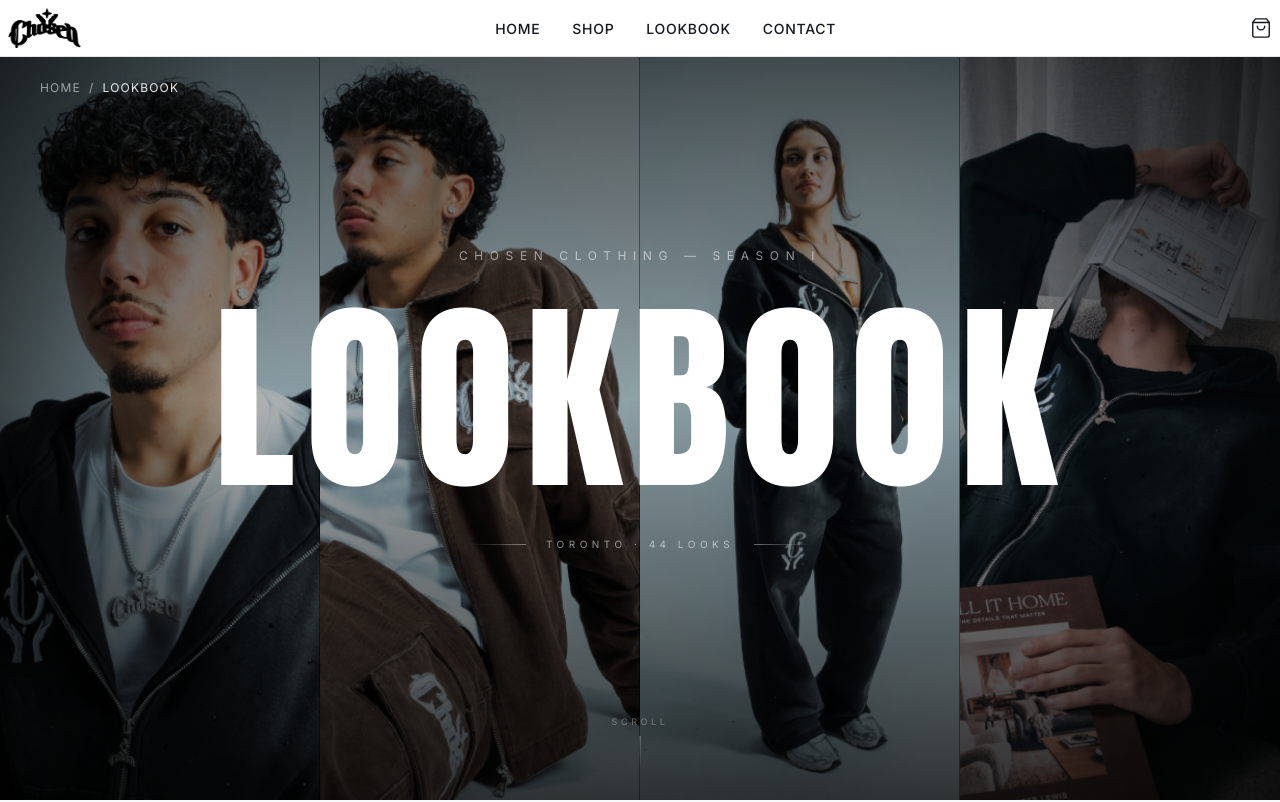
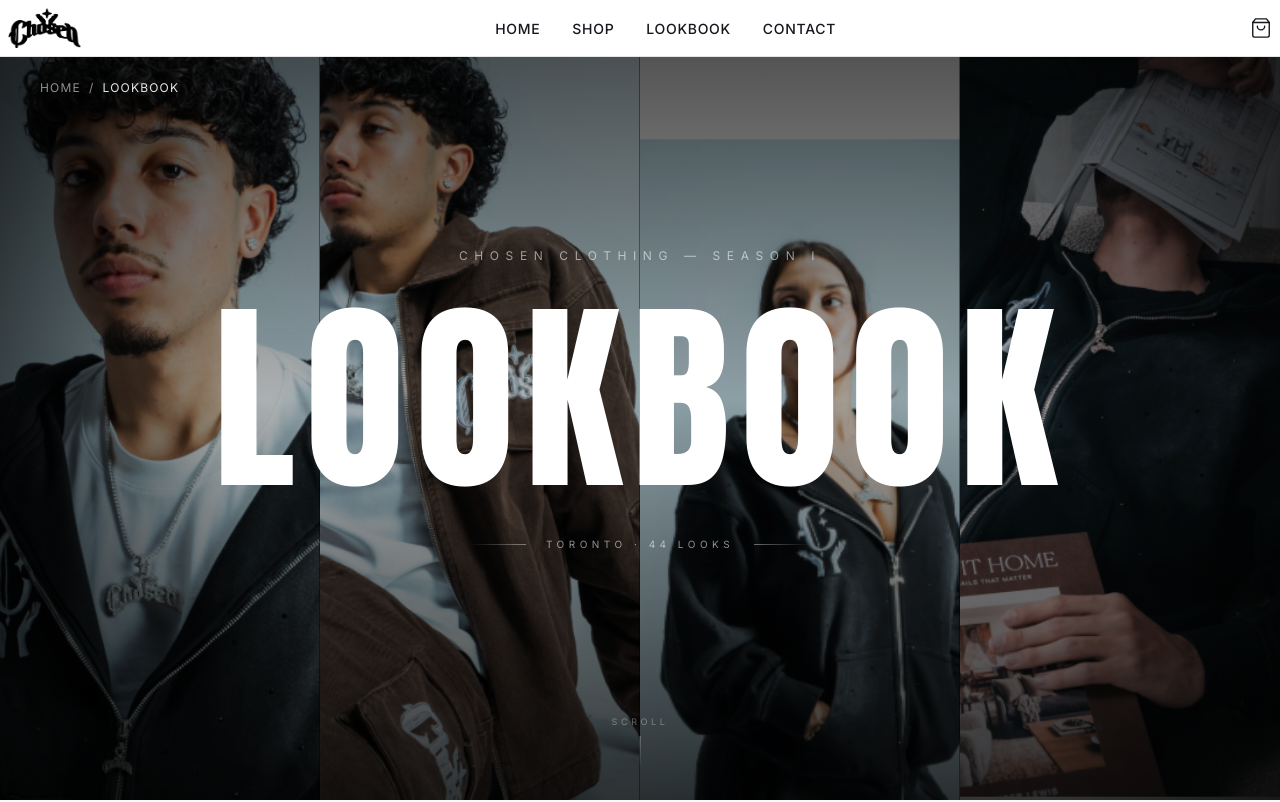
Before and after one commit to rahulmodhera1/ChosenClothing, a Next.js app: page /lookbook in a window 1280 px wide. Shown: the top 802 px of the page. Built offline with nearby package versions, Linux system fonts and the light colour scheme.

Commit message:
Align lookbook hero subjects to a common head level
Each panel shot is framed differently, so zoom + vertically nudge each one
(scale for crop room, translateY to shift, transformOrigin to anchor) to
bring the heads onto a shared level and even out subject scale.

```diff
--- a/app/lookbook/page.tsx
+++ b/app/lookbook/page.tsx
@@ -61,13 +61,16 @@ const IMAGES = [
   alt: `Chosen — Look ${img.n}`,
 }));
 
-// Four hero panels. Each gets its own focal point so the subject is framed
-// correctly inside the tall, narrow panel regardless of the shot's framing.
+// Four hero panels. Each shot is framed differently (close-up vs full-body vs
+// reclined), so we zoom + nudge each one to bring the subjects' heads onto a
+// common level and to even out how large each person reads. `scale` creates
+// vertical crop room; `ty` shifts vertically (negative = up); `origin` anchors
+// the zoom. Tune these to fine-align the heads.
 const HERO_PANELS = [
-  { src: "/images/lookbook/13.png", pos: "object-[center_22%]" }, // close-up portrait → frame the face
-  { src: "/images/lookbook/10.png", pos: "object-[center_28%]" }, // brown cargo, reclined → frame face/torso
-  { src: "/images/lookbook/20.png", pos: "object-[center_28%]" }, // full-body standing → favour upper body
-  { src: "/images/lookbook/04.png", pos: "object-center" },        // lying with book → centred
+  { src: "/images/lookbook/13.png", scale: 1.12, ty: -4, origin: "center" }, // close-up portrait
+  { src: "/images/lookbook/10.png", scale: 1.12, ty: 0, origin: "center" },  // brown cargo, reclined
+  { src: "/images/lookbook/20.png", scale: 1.6, ty: 7, origin: "top" },      // full-body standing → zoom in
+  { src: "/images/lookbook/04.png", scale: 1.18, ty: -8, origin: "center" }, // lying with book → raise
 ];
 
 export default function LookbookPage() {
@@ -93,7 +96,11 @@ export default function LookbookPage() {
                 fill
                 priority
                 quality={92}
-                className={`object-cover ${panel.pos}`}
+                className="object-cover object-top"
+                style={{
+                  transform: `scale(${panel.scale}) translateY(${panel.ty}%)`,
+                  transformOrigin: `center ${panel.origin}`,
+                }}
                 sizes="(max-width: 640px) 50vw, 25vw"
               />
               {/* Uniform tint so text sits clearly on top */}
```
